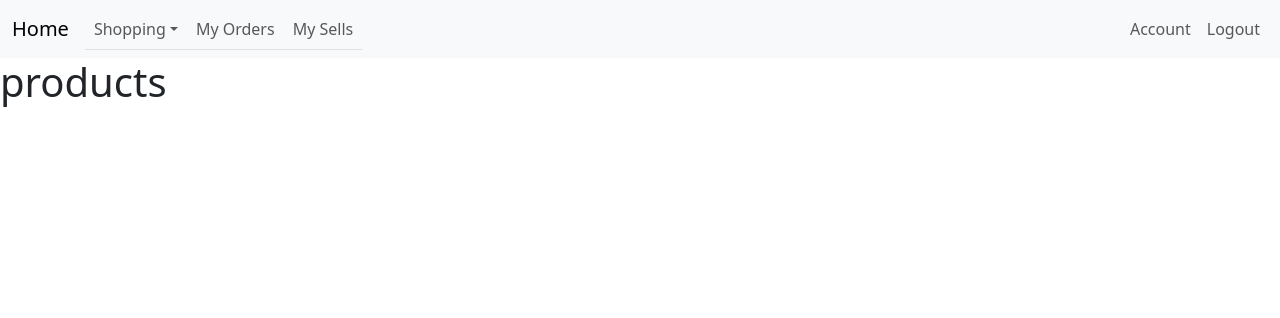
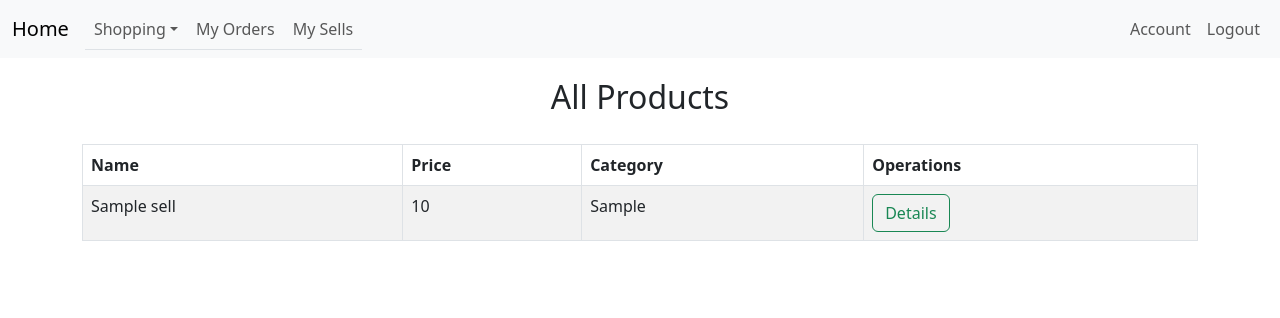
Before and after one commit to Erica233/ShoppingWeb, a PHP site: page /market.php in a window 1280 px wide. Shown: the top 318 px of the page. Run offline with PHP 8.4, Linux system fonts and the light colour scheme; the visitor is signed in with stand-in values (Sample User, id 1); tables that the repository leaves empty or names only in its code hold one stand-in row (values such as "Sample post").

Commit message:
shopping details page

```diff
--- a/market.php
+++ b/market.php
@@ -1,13 +1,65 @@
 <?php
 include "header.php";
-include "navbar.php";
+require_once "pdo.php";
+require_once "helper.php";
+
+//$csrfToken = genCsrfToken();
 ?>
 
-<title>Shopping</title>
-</head>
+    <title>All Products</title>
+    </head>
+    <body>
 
-<body>
-<h1>products</h1>
+<?php
+include "navbar.php";
 
-</body>
-</html>
+if (checkLogin()) {
+    $user = $_SESSION["username"];
+    ?>
+
+    <!-- Table for showing all products -->
+    <div class="container">
+        <h2 class="text-center" style="margin-top: 20px">All Products</h2>
+        <?php flash(); ?>
+        <div class="row">
+            <div class="col-12">
+                <table class="table table-bordered table-striped" style="margin-top: 20px">
+                    <thead>
+                    <tr>
+                        <th scope="col">Name</th>
+                        <th scope="col">Price</th>
+                        <th scope="col">Category</th>
+                        <th scope="col">Operations</th>
+                    </tr>
+                    </thead>
+                    <tbody>
+                    <?php
+                    try {
+                        $sql = "select * from sells";
+                        $stmt = $pdo->prepare($sql);
+                        $stmt->execute();
+                        while ($row = $stmt->fetch(PDO::FETCH_ASSOC)) {
+                            echo('<tr><td>');
+                            echoTd($row['name']);
+                            echoTd($row['price']);
+                            echoTd($row['category']);
+                            ?>
+                            <a href="detail.php?productId=<?= $row['id']; ?>" class="btn btn-outline-success">Details</a>
+                            </td>
+                            </tr>
+                            <?php
+                        }
+                    } catch (PDOException $e) {
+                        error_log($e->getMessage());
+                    }
+                    ?>
+                    </tbody>
+                </table>
+            </div>
+        </div>
+    </div>
+
+<?php } ?>
+<?php
+include "footer.php";
+?>
--- a/navbar.php
+++ b/navbar.php
@@ -1,5 +1,5 @@
 
-<nav class="navbar navbar-expand-lg bg-body-tertiary">
+<nav class="navbar sticky-top navbar-expand-lg bg-body-tertiary">
     <div class="container-fluid">
         <a class="navbar-brand" href="index.php">Home</a>
         <button class="navbar-toggler" type="button" data-bs-toggle="collapse" data-bs-target="#navbarTogglerDemo02" aria-controls="navbarTogglerDemo02" aria-expanded="false" aria-label="Toggle navigation">
@@ -17,7 +17,7 @@
                     </ul>
                 </li>
                 <li class="nav-item">
-                    <a class="nav-link" href="orders.php">My Orders</a>
+                    <a class="nav-link" href="#">My Orders</a>
                 </li>
                 <li class="nav-item">
                     <a class="nav-link" href="sells.php">My Sells</a>
```
Also changed, not shown: detail.php (added, +65 -0 lines).
